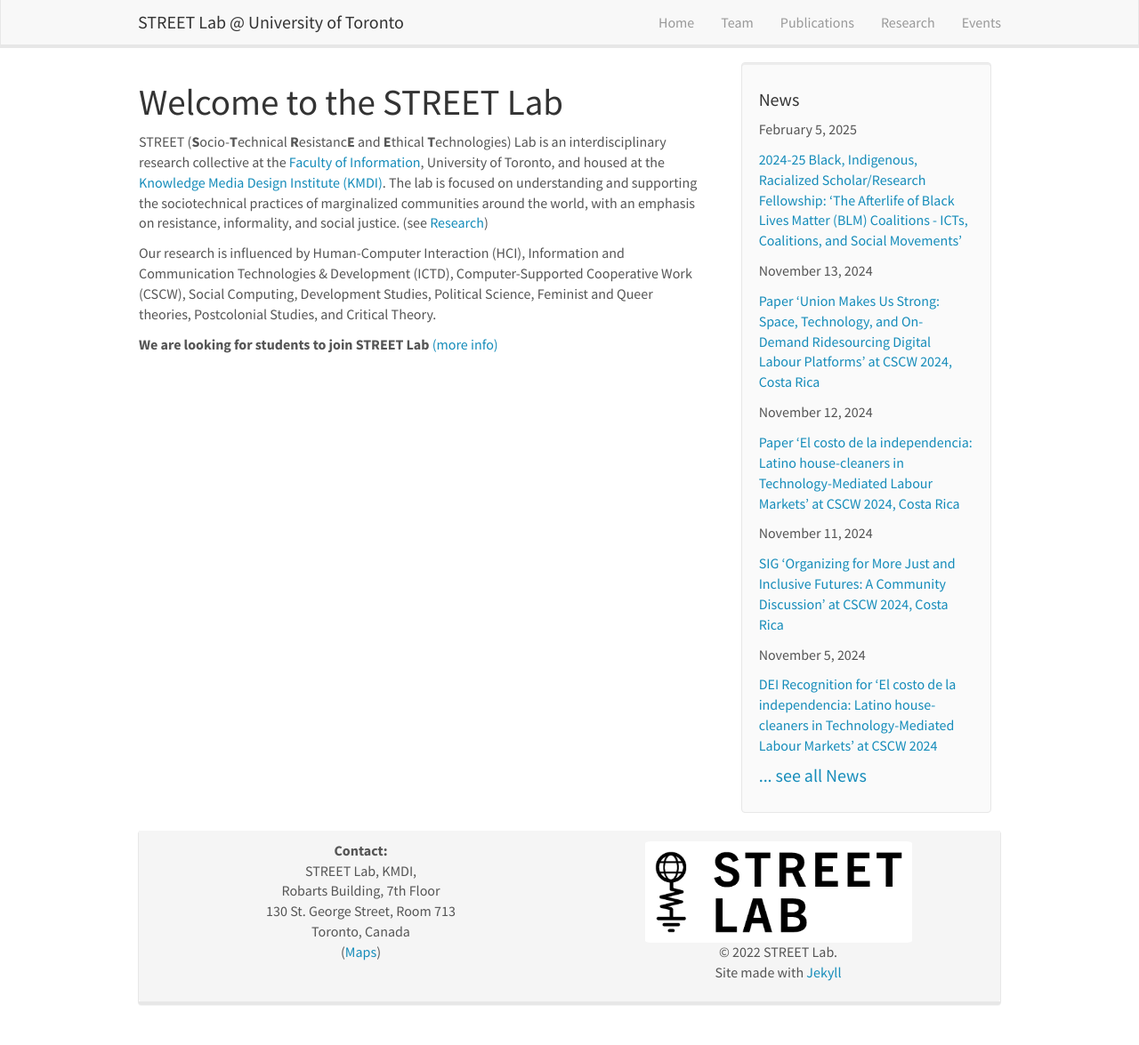
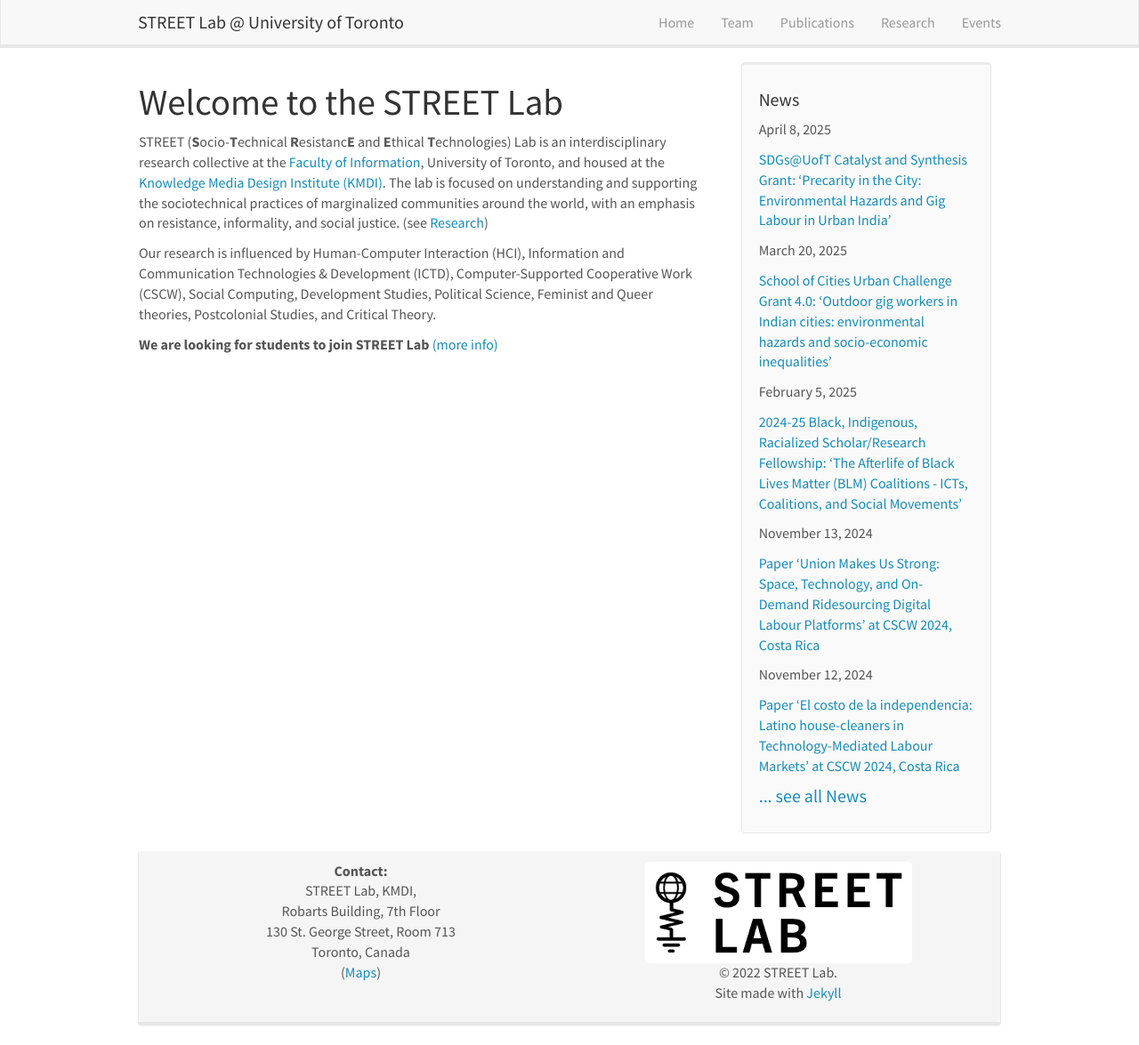
Before and after one commit to street-lab-tech/street-lab-tech.github.io, a Jekyll site: the page built from _pages/home.md, in a window 1280 px wide and 1175 px high. Shown: the whole window at 89% size. Built offline with Jekyll 4.4.1, drawn with Linux system fonts in a browser that asks for light colours; nearby versions of some CDN libraries.

Commit message:
Update site at 2025-05-07_22-22-48.14

```diff
--- a/_data/news.yml
+++ b/_data/news.yml
@@ -1,3 +1,9 @@
+- date: April 8, 2025
+  headline: "SDGs@UofT Catalyst and Synthesis Grant: 'Precarity in the City: Environmental Hazards and Gig Labour in Urban India'"
+  url: https://sdg.utoronto.ca/research-themes/2025-catalyst-and-synthesis-grant-projects/
+- date: March 20, 2025
+  headline: "School of Cities Urban Challenge Grant 4.0: 'Outdoor gig workers in Indian cities: environmental hazards and socio-economic inequalities'"
+  url: https://schoolofcities.utoronto.ca/programs-opportunities/urban-challenge-grant/urban-challenge-grants-4/
 - date: February 5, 2025
   headline: "2024-25 Black, Indigenous, Racialized Scholar/Research Fellowship: 'The Afterlife of Black Lives Matter (BLM) Coalitions - ICTs, Coalitions, and Social Movements'"
   url:
--- a/build_output.txt
+++ b/build_output.txt
@@ -12,5 +12,5 @@
   │         ^^^^^^^^^^^
   ╵
     C:\Users\priya\OneDrive - University of Toronto\Website\street-lab-tech.github.io\css\main.scss 1:9  root stylesheet
-                    done in 1.38 seconds.
+                    done in 0.855 seconds.
  Auto-regeneration: disabled. Use --watch to enable.
```
Also changed, not shown: images/events/Event_Aakash.png (renamed from images/events/CCS_Event_Aakash.png), 2 other files.
